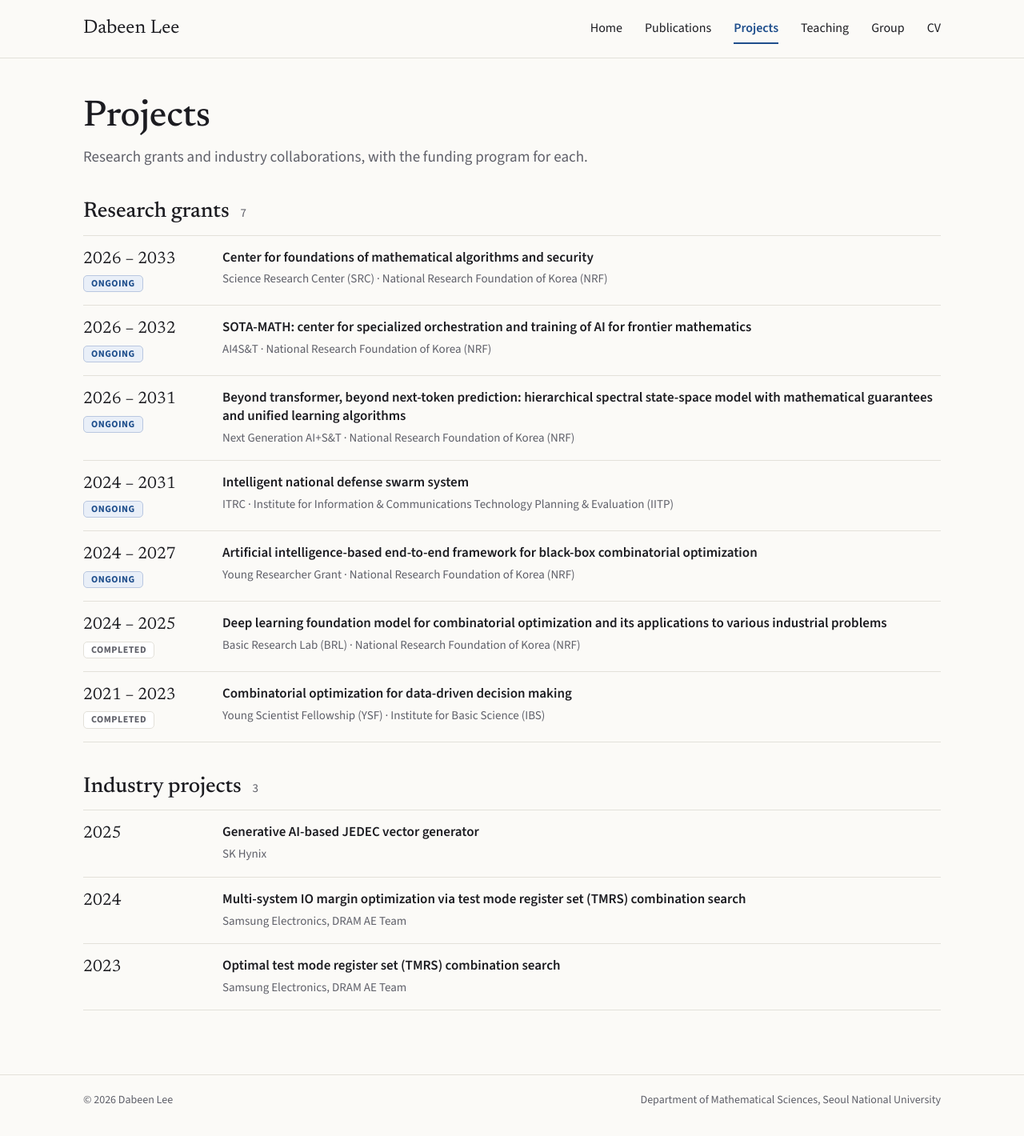
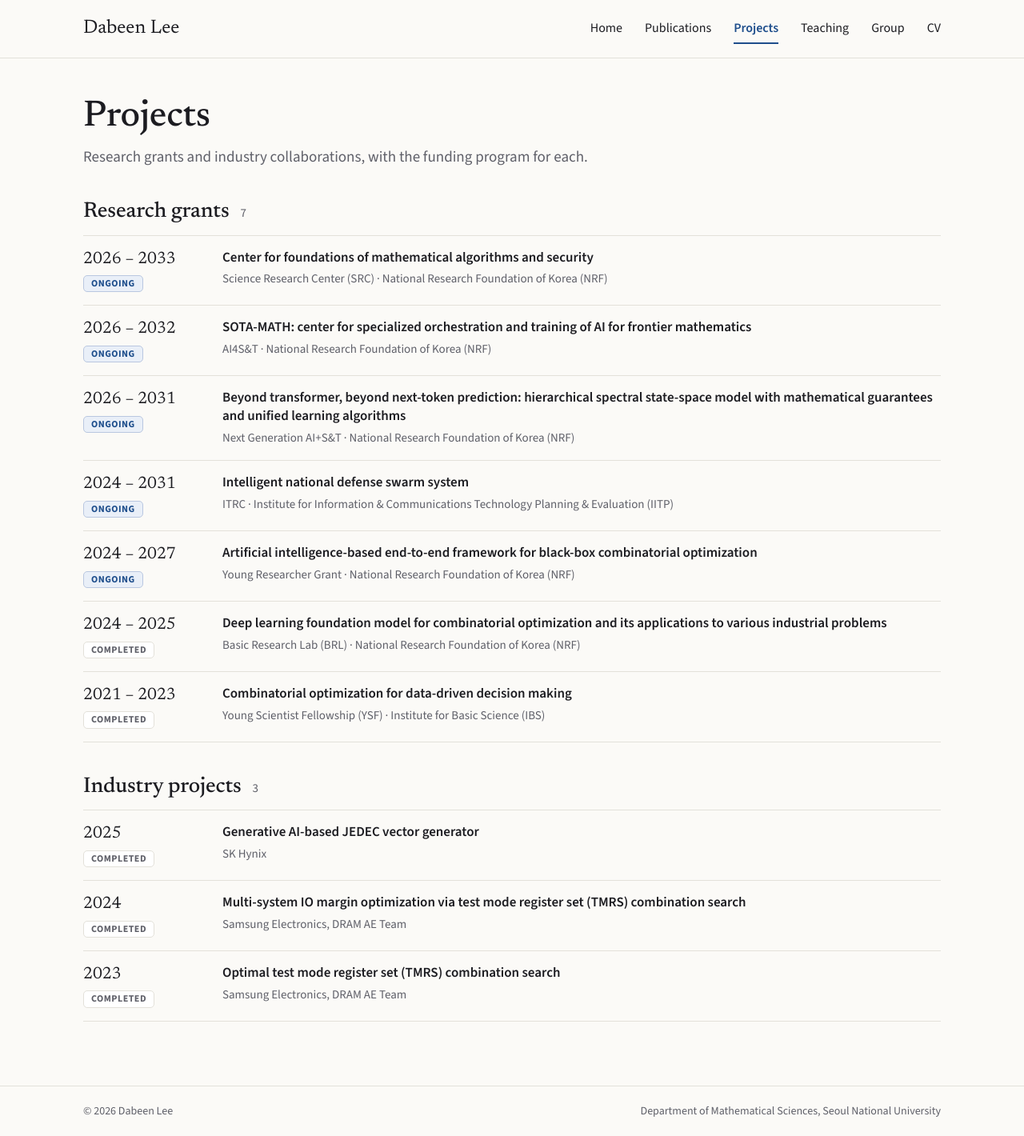
Before and after one commit to dabeenl/dabeenl.github.io, a Jekyll site: the page built from projects.html, in a window 1280 px wide. Shown: the whole page at 80% size. Built offline with Jekyll 4.4.1, drawn with Linux system fonts in a browser that asks for light colours.

Commit message:
Tag industry projects as Completed
Co-Authored-By: Claude Fable 5.1 <noreply@anthropic.com>

```diff
--- a/_data/projects.yml
+++ b/_data/projects.yml
@@ -1,6 +1,7 @@
 # Projects page.
 # Research grants get an Ongoing / Completed tag under the period: Ongoing while the end year is
 # this year or later, Completed otherwise. Add "status: ongoing" or "status: completed" to override.
+# Industry projects are tagged Completed unless "status: ongoing" is set.
 grants:
   - period: 2026 – 2033
     title: Center for foundations of mathematical algorithms and security
--- a/projects.html
+++ b/projects.html
@@ -32,8 +32,9 @@ description: "Research grants and industry projects led or co-led by Dabeen Lee.
   <h2>Industry projects <span class="count">{{ site.data.projects.industry.size }}</span></h2>
   <div class="rows">
   {% for g in site.data.projects.industry %}
+    {% assign status = g.status | default: "completed" %}
     <article class="row">
-      <span class="row-period">{{ g.period }}</span>
+      <span class="row-period">{{ g.period }}<span class="tag tag-status tag-{{ status }}">{{ status }}</span></span>
       <div class="row-text">
         <span class="row-title">{{ g.title | escape }}</span>
         <span class="muted">{{ g.partner | escape }}</span>
```
